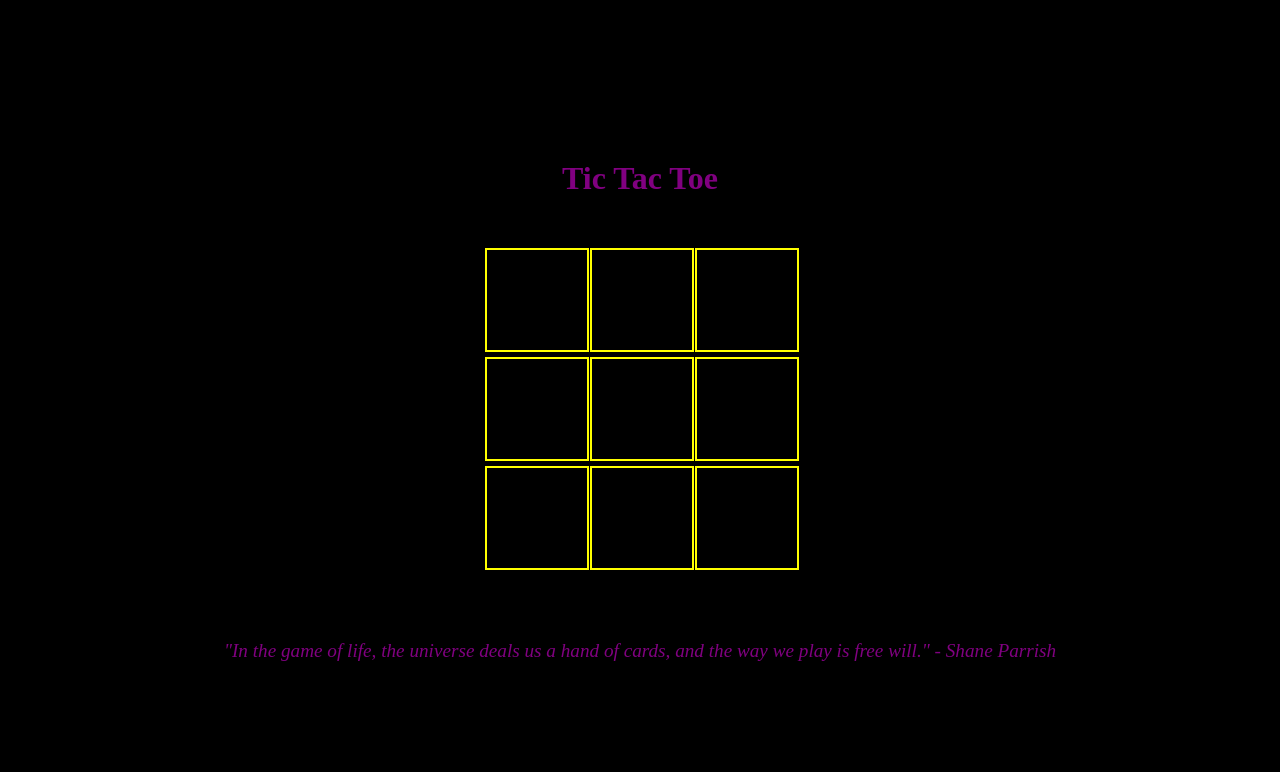
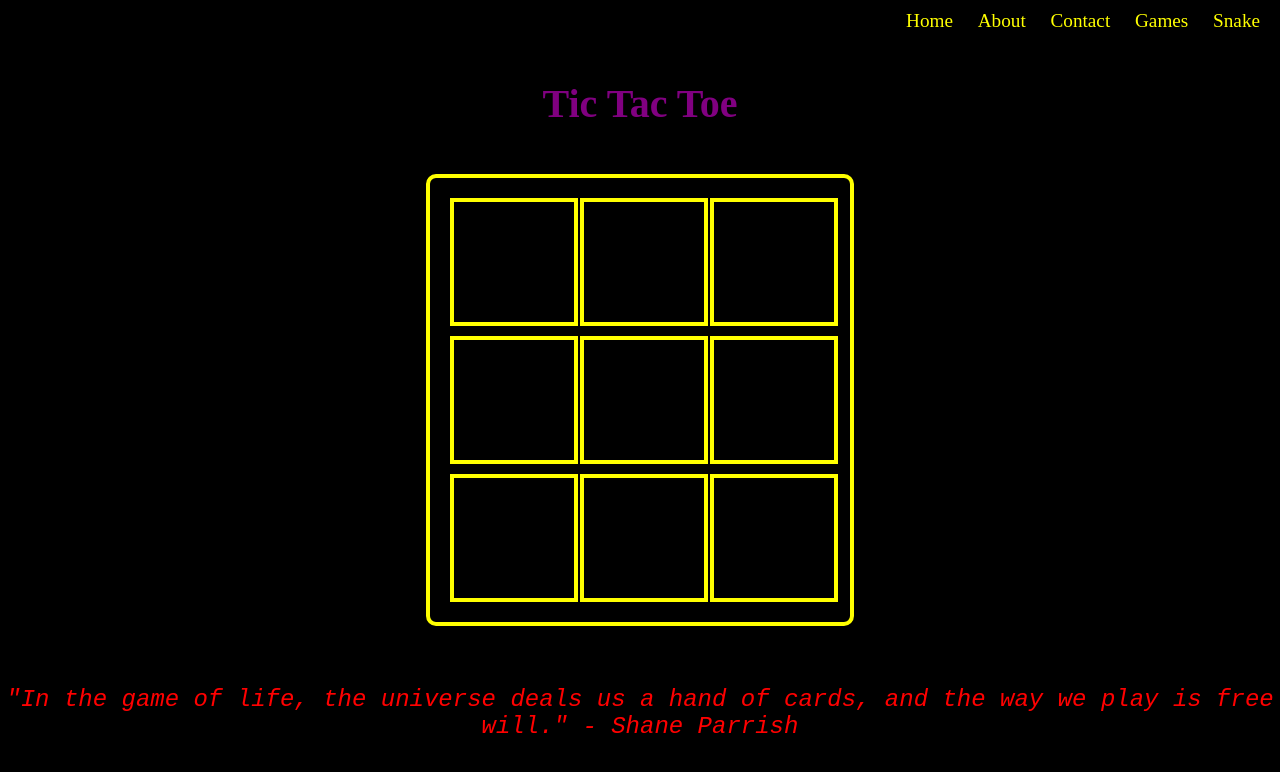
Before and after one commit to rogue53py/Project, a plain HTML site: page index.html in a window 1280 px wide. Drawn offline with Linux system fonts and the light colour scheme.

Commit message:
Update index.html

```diff
--- a/index.html
+++ b/index.html
@@ -20,22 +20,26 @@
 
         h1 {
             color: purple;
+            font-size: 2.5em;
+            margin-top: 20px;
         }
 
         .board {
             display: grid;
-            grid-template-columns: repeat(3, 100px);
-            grid-gap: 5px;
+            grid-template-columns: repeat(3, 120px);
+            grid-gap: 10px;
             margin: 20px auto;
             background-color: transparent;
-            padding: 10px;
+            padding: 20px;
+            border: 4px solid yellow;
+            border-radius: 10px;
         }
 
         .cell {
-            width: 100px;
-            height: 100px;
-            border: 2px solid yellow;
-            font-size: 2em;
+            width: 120px;
+            height: 120px;
+            border: 4px solid yellow;
+            font-size: 2.5em;
             cursor: pointer;
             color: purple;
             display: flex;
@@ -83,13 +87,40 @@
         .quote {
             margin-top: 20px;
             font-style: italic;
+            font-size: 1.5em;
+            color: red;
+            font-family: 'Courier New', Courier, monospace;
+        }
+
+        .menu {
+            position: absolute;
+            top: 10px;
+            right: 10px;
             font-size: 1.2em;
+        }
+
+        .menu a {
+            color: yellow;
+            text-decoration: none;
+            margin: 0 10px;
+        }
+
+        .menu a:hover {
+            text-decoration: underline;
         }
     </style>
 </head>
 <body>
 
     <h1>Tic Tac Toe</h1>
+
+    <div class="menu">
+        <a href="#">Home</a>
+        <a href="#">About</a>
+        <a href="#">Contact</a>
+        <a href="#">Games</a>
+        <a href="#">Snake</a>
+    </div>
 
     <div class="board" id="board">
         <div class="cell" onclick="makeMove(0)"></div>
```
